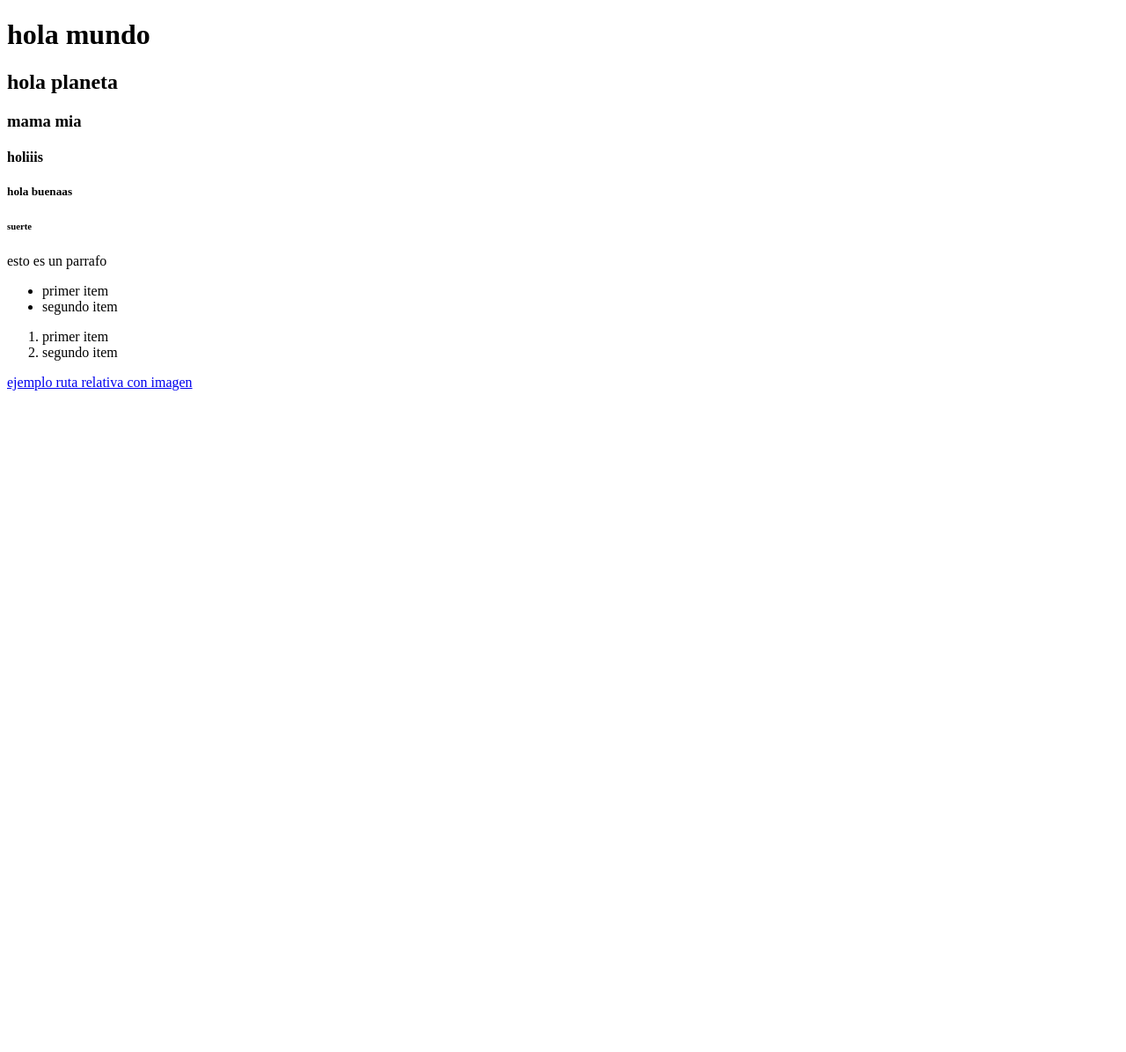
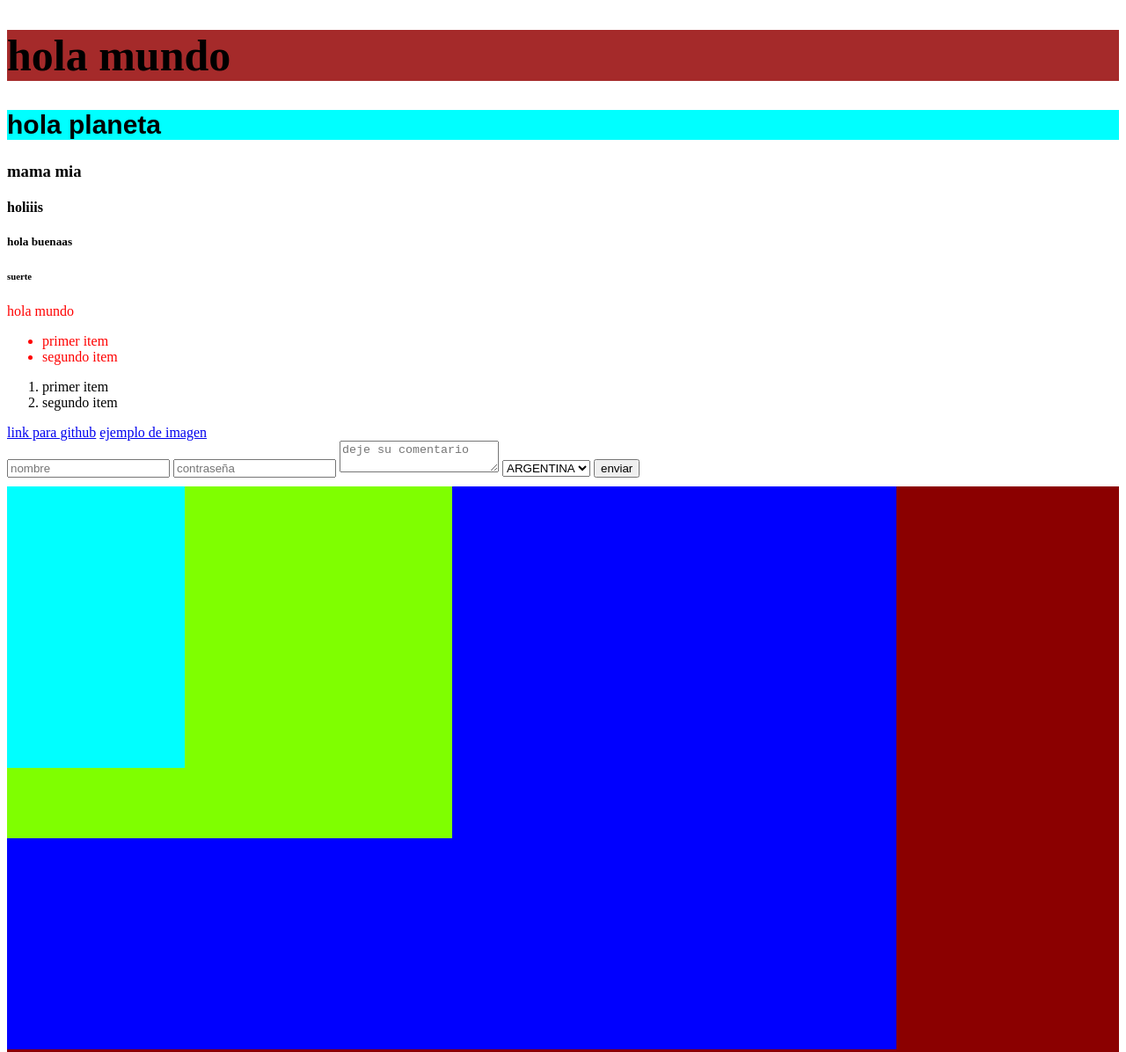
Before and after one commit to braian3124/clase-1, a plain HTML site: page clase 1/index.html in a window 1280 px wide. Shown: the top 1196 px of the page at 88% size. Before the commit the page ends 800 px from the top, so only its background shows below. Drawn offline with Linux system fonts and the light colour scheme.

Commit message:
Add files via upload

```diff
--- /dev/null
+++ b/clase 1/css/style.css
@@ -0,0 +1,43 @@
+.milanesa{
+    color: blueviolet;
+}
+.planeta{
+    background-color: brown;
+    font-size: 50px;
+}
+.h2{
+    background-color: aqua;
+    color: black;
+    font-size: 30px;
+    font-family: Arial, Helvetica, sans-serif;
+}
+.h1contacto{
+    background-color: blue;
+    color: black;
+    font-size: 30px;
+}
+.ul,.milanesa{
+    color: red;
+}
+/*contenedor*/
+.contenedor1{
+    background-color: darkred;
+    width: 100%;
+    height: 100vh;
+}
+.contenedor2{
+    background-color: blue;
+    width: 80%;
+    height: 80vh;
+    margin-top: 10px;
+}
+.contenedor3{
+    background-color: chartreuse;
+    width: 50%;
+    height: 50vh;
+}
+.contenedor4{
+    background-color: aqua;
+    width: 40%;
+    height: 40vh;
+}
--- a/clase 1/index.html
+++ b/clase 1/index.html
@@ -4,19 +4,20 @@
     <meta charset="UTF-8">
     <meta name="viewport" content="width=device-width, initial-scale=1.0">
     <title>clase 1</title>
+    <link rel="stylesheet" href="./css/style.css">
 </head>
 <body>
-    <h1>hola mundo</h1>
-    <h2>hola planeta</h2>
+    <h1 class="planeta">hola mundo</h1>
+    <h2 class="h2">hola planeta</h2>
     <h3>mama mia</h3>
     <h4>holiiis</h4>
     <h5>hola buenaas</h5>
     <h6>suerte</h6>
 
-    <p>esto es un parrafo</p>
+    <p class="milanesa">hola mundo</p>
 
-    <ul>
-        <li>primer item</li>
+    <ul class="ul">
+        <li class="li">primer item</li>
         <li>segundo item</li>
     </ul>
     <ol>
@@ -24,7 +25,33 @@
         <li>segundo item</li>
     </ol>
 
-    <a href="https://www.youtube.com/"></a>
-    <a href="./imagenes/Mercedes-Benz CLK GTR.jfif">ejemplo ruta relativa con imagen</a>
+    <a href="https://github.com/" target="_blank">link para github</a>
+    <a href="./imagenes/Mercedes-Benz CLK GTR.jfif">ejemplo de imagen</a>
+
+    <form action="#" method="get">
+        <input type="text" placeholder="nombre">
+        <input type="password" placeholder="contraseña">
+        <textarea name="" id="" placeholder="deje su comentario"></textarea>
+        <select name="" id="">
+            <option value="argentina">ARGENTINA</option>
+            <option value="brasil">BRASIL</option>
+            <option value="chile">CHILE</option>
+            <option value="china">CHINA</option>
+            <option value="rusia">RUSIA</option>
+            <option value="mongolia">MONGOLIA</option>
+        </select>
+        <input type="submit" value="enviar">
+
+
+    </form>
+    <div class="contenedor1">
+        <div class="contenedor2">
+            <div class="contenedor3">
+                <div class="contenedor4"></div>
+            </div>
+        </div>
+    </div>
+
+
 </body>
 </html>
```
Also changed, not shown: clase 1/paginas/contacto.html (added, +12 -0 lines).
